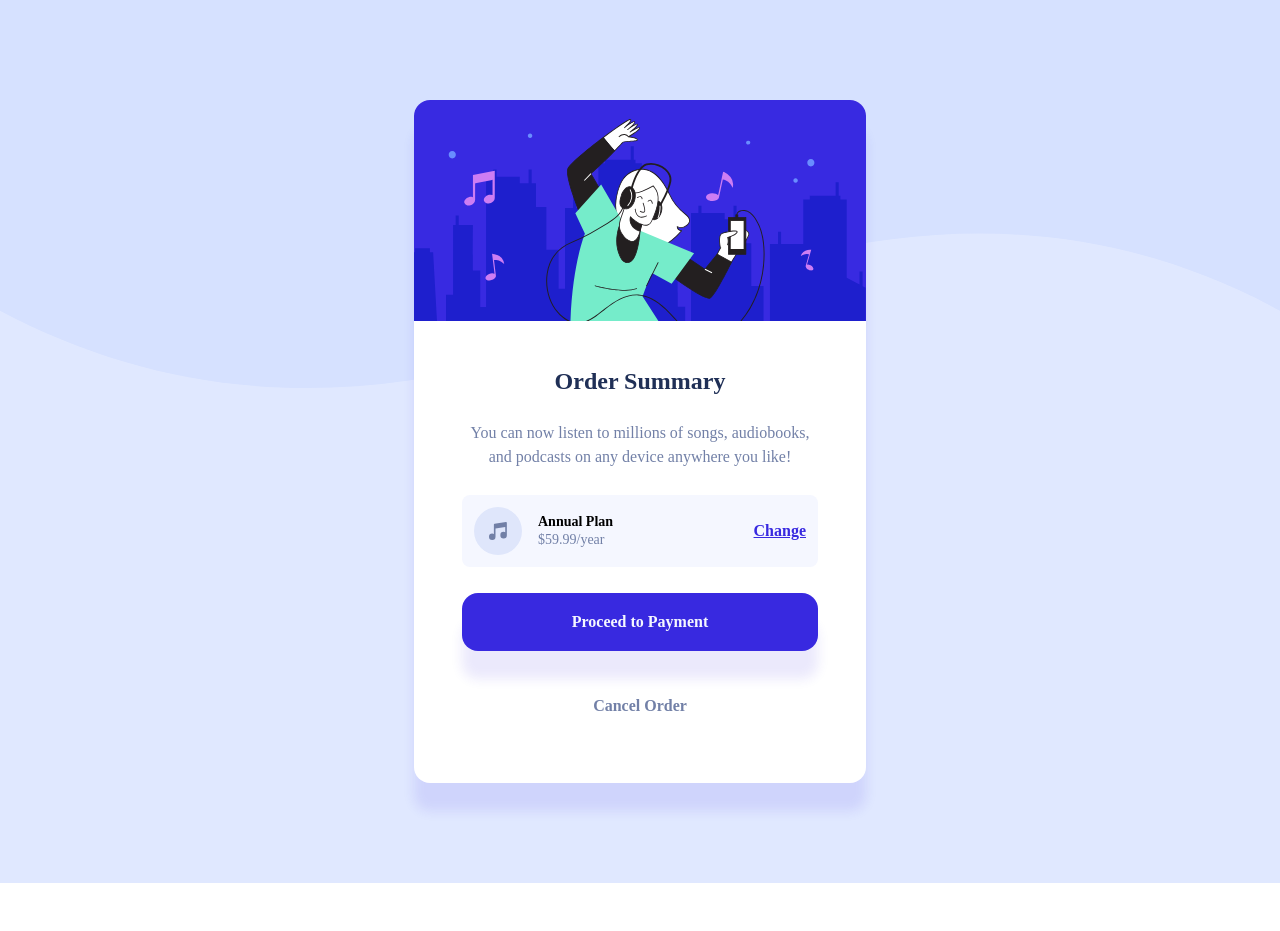
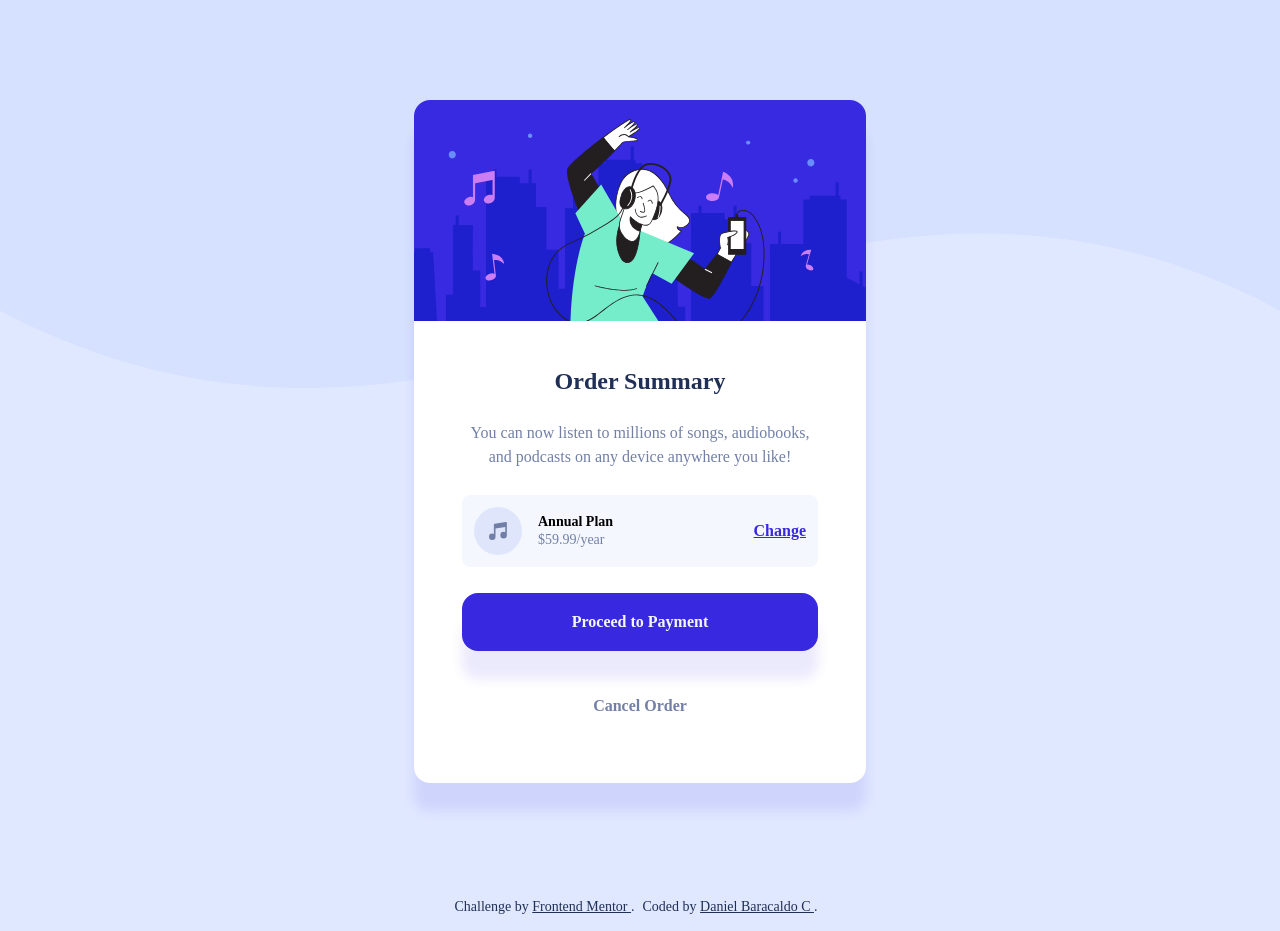
Before and after one commit to daniback95/component-order-sumary, a plain HTML site: page index.html in a window 1280 px wide. Before the commit the page ends 883 px from the top, so only its background shows below. Drawn offline with Linux system fonts and the light colour scheme; a web font is replaced by a local one.

Commit message:
Add footer page

```diff
--- a/index.html
+++ b/index.html
@@ -42,12 +42,24 @@
         </section>
       </article>
     </main>
-
-    <!-- <div class="attribution">
-      Challenge by
-      <a href="https://www.frontendmentor.io?ref=challenge" target="_blank"
-        >Frontend Mentor</a
-      >. Coded by <a href="#">Your Name Here</a>.
-    </div> -->
+    <footer class="footer-page">
+      <p class="footer-author">
+        Challenge by
+        <a
+          href="https://www.frontendmentor.io?ref=challenge"
+          target="_blank"
+        >
+          Frontend Mentor
+        </a>.
+      </p>
+      <p class="footer-author">
+        Coded by
+        <a
+          href="https://github.com/daniback95"
+        >
+          Daniel Baracaldo C
+        </a>.
+      </p>
+    <footer/>
   </body>
 </html>
--- a/styles/layout.css
+++ b/styles/layout.css
@@ -1,11 +1,14 @@
-.main-container{
+body {
   min-height: 100vh;
-  padding: 4.375rem 1.5625rem;
   font-family: 'Red Hat Display';
   background-image: url(../images/pattern-background-mobile.svg);
   background-repeat: no-repeat;
   background-size: contain;
   background-color: var(--pale-blue);
+}
+
+.main-container{
+  padding: 4.375rem 1.5625rem;
 }
 
 .card {
@@ -96,14 +99,34 @@
   background-color: transparent;
 }
 
+.footer-page {
+  display: flex;
+  align-items: center;
+  flex-direction: column;
+  gap: .5rem;
+  padding-block: .5rem;
+}
+
+.footer-author {
+  color: var(--dark-blue);
+  font-size: 14px;
+}
+
+.footer-author > a {
+  color: inherit;
+}
+
 .shadow {
   box-shadow: 0 1.75rem 0.75rem hsl(245, 75%, 52%, 10%);
 }
 
 @media screen and (width >= 48rem) {
+  body {
+    background-image: url(../images/pattern-background-desktop.svg);
+  }
+
   .main-container {
     padding-block: 100px;
-    background-image: url(../images/pattern-background-desktop.svg);
   }
 
   .card__info {
@@ -138,4 +161,10 @@
   .button--secondary:hover {
     color: var(--dark-blue);
   }
+
+  .footer-page {
+    flex-direction: initial;
+    justify-content: center;
+    padding-block: 1rem;
+  }
 }
```
